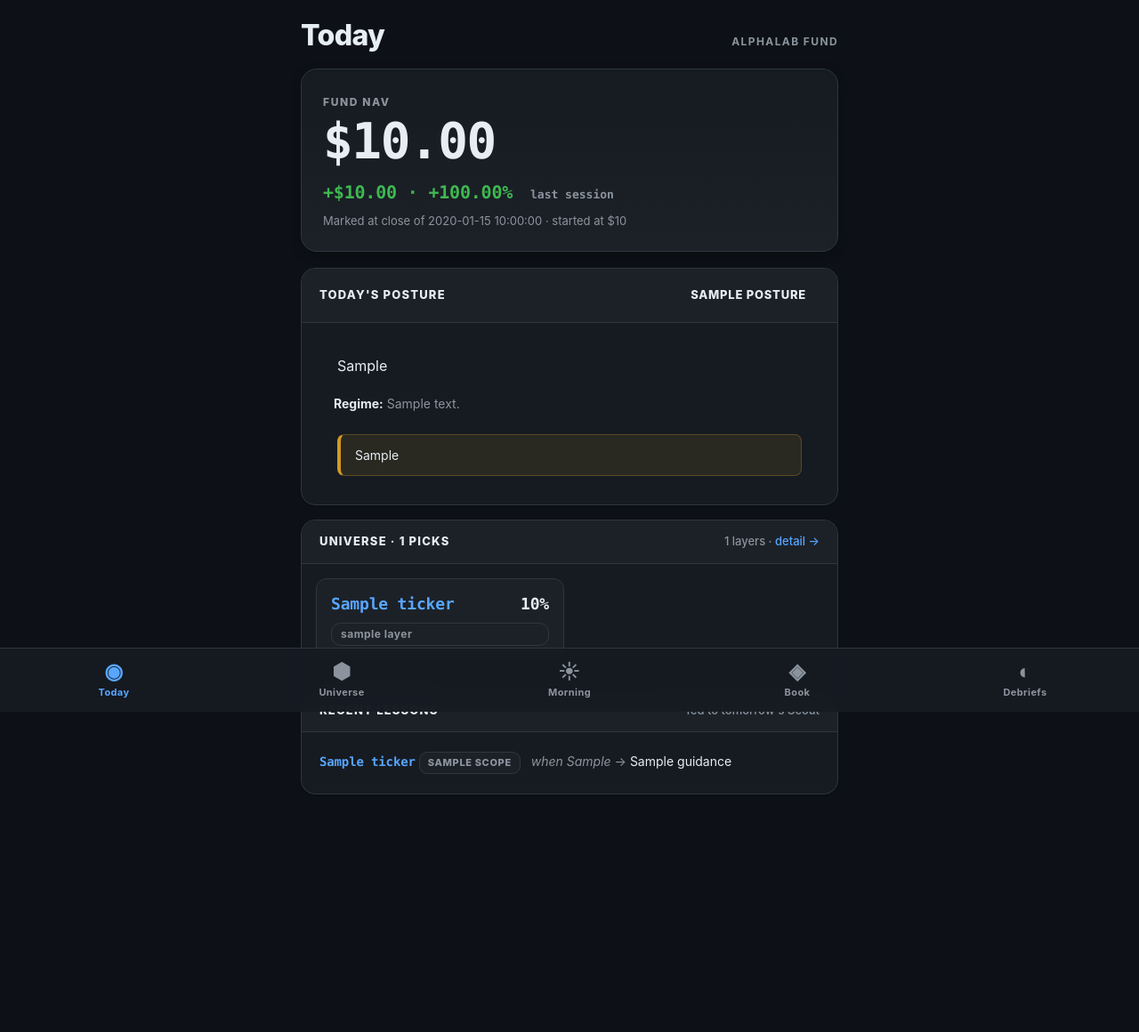
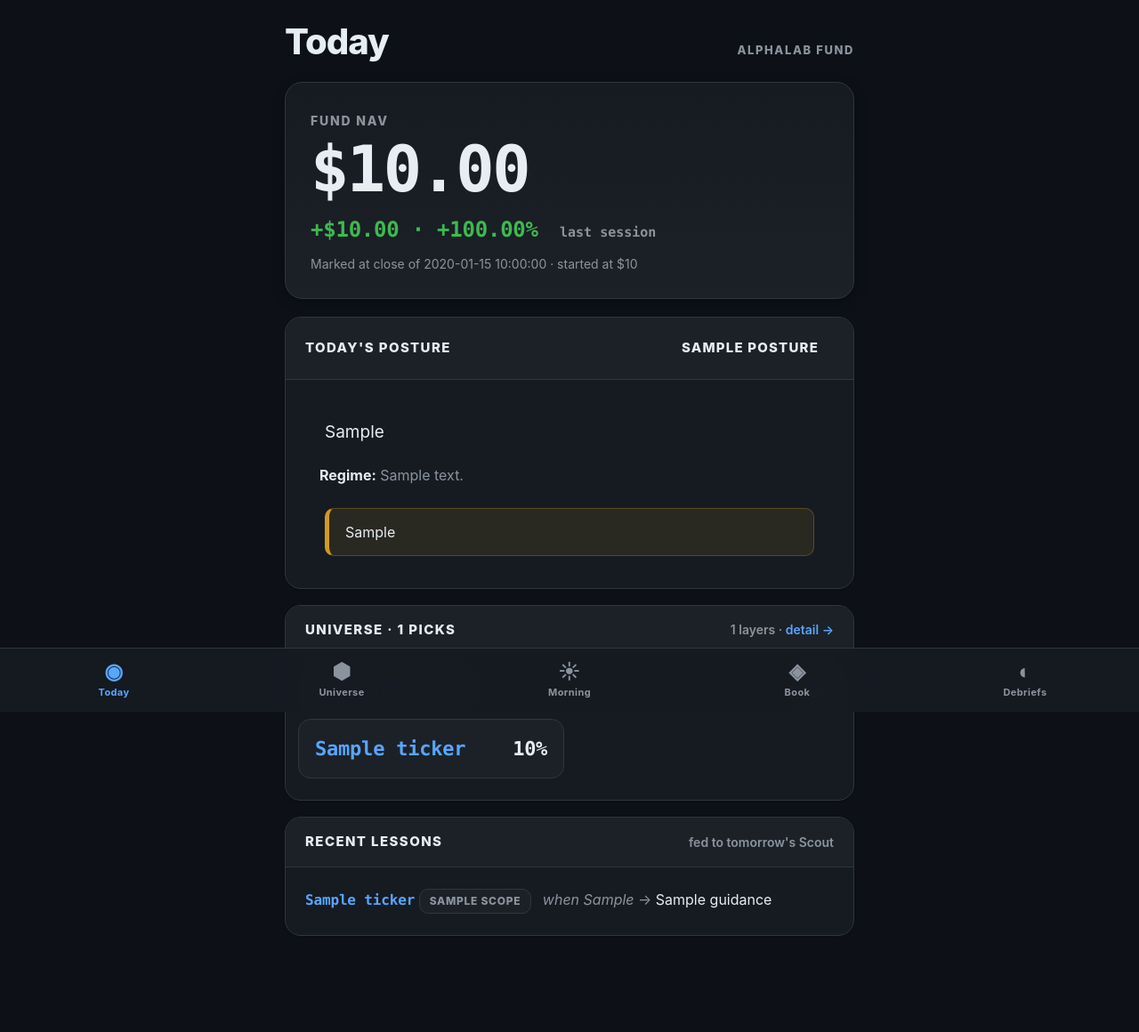
Before and after one commit to vishal0555/alphalens, a Flask app: page / in a window 1280 px wide. Shown: the whole page at 89% size. Before the commit the page ends 893 px from the top, so only its background shows below. Run offline with Flask 3, Linux system fonts and the light colour scheme; the visitor is signed in with stand-in values (Sample User, id 1); a database or web service that is not in the repository returns one stand-in record (values such as "Sample title"); some libraries are stand-ins or nearby versions.

Commit message:
Group picks by AI-stack layer + another font bump
The dashboard's universe section now groups picks under the 8 AI-stack
layers (silicon → hyperscaler → model_lab → infra → power → application
→ device → sovereign), with a per-section header showing the layer
chip, pick count, and aggregate weight. /universe page reorganised
the same way; dropped tickers bundle at the bottom under a 'dropped'
group head.

Font sizes pushed another notch for the bedside-table read:
  • Base body: 17 → 19px; page width 640 → 680.
  • Page title: 32 → 40px (-.025em tracking).
  • Card label: 13 → 15px; card padding 18×20 → 22×22.
  • NAV hero: 56 → 72px (-.035em tracking); PnL line 20 → 24px.
  • Posture thesis: 16 → 19px; risks 14 → 16px; lessons 14 → 16px.
  • Universe tiles: ticker 18 → 22px, weight 18 → 22px; tile uses
    single-row layout (ticker left, weight right) since the layer
    chip is now in the section header above.
  • Layer chip: 12 → 13px; in section headers 16px.
  • Badges (posture/action/outcome/item-status): 13 → 15px /
    12 → 13px respectively.
  • Universe-page picks: ticker 15 → 22px, weight 16 → 22px,
    rationale 11 → 15px.

app.py: new _group_picks_by_layer helper sorts picks within each
layer by weight desc, and orders layers by the canonical compute-to-
periphery sequence. Both dashboard + /universe consume it.

```diff
--- a/app.py
+++ b/app.py
@@ -136,6 +136,36 @@ def _short_dt(s):
 
 # ── Routes ──────────────────────────────────────────────────────────────────
 
+# Display order for AI-stack layers (most compute-heavy first → most peripheral).
+_LAYER_ORDER = [
+    "silicon", "hyperscaler", "model_lab", "infra",
+    "power", "application", "device", "sovereign",
+]
+
+
+def _group_picks_by_layer(picks: list[dict]) -> list[dict]:
+    """[(layer, [pick, pick, ...], total_weight), ...] sorted by total weight desc.
+
+    Picks within a layer are sorted by weight desc. Empty layers are dropped.
+    """
+    by_layer: dict[str, list[dict]] = {}
+    for p in picks or []:
+        by_layer.setdefault(p["layer"], []).append(p)
+    for layer in by_layer:
+        by_layer[layer].sort(key=lambda x: -x["weight_pct"])
+
+    groups = [
+        {"layer": layer, "picks": ps, "total_weight": sum(p["weight_pct"] for p in ps)}
+        for layer, ps in by_layer.items()
+    ]
+    # Sort: known layers in canonical order first, then anything else by total weight.
+    groups.sort(key=lambda g: (
+        _LAYER_ORDER.index(g["layer"]) if g["layer"] in _LAYER_ORDER else 99,
+        -g["total_weight"],
+    ))
+    return groups
+
+
 @app.route("/")
 @_login_required
 def index():
@@ -152,6 +182,7 @@ def index():
         realised = pnl["realised_pnl"] if pnl else None
 
     lessons  = _db.fetch_recent_lessons(limit=5)
+    universe_groups = _group_picks_by_layer(universe.get("picks", [])) if universe else []
 
     db_ok = not (universe is None and briefing is None and nav is None)
 
@@ -160,6 +191,7 @@ def index():
         active="dashboard",
         db_ok=db_ok,
         universe=universe,
+        universe_groups=universe_groups,
         briefing=briefing,
         nav=nav,
         session_hdr=session_hdr,
@@ -174,13 +206,16 @@ def index():
 def universe_page():
     u = _db.fetch_current_universe()
     yesterday = None
+    groups = []
     if u and u is not False:
         yesterday = _db.fetch_previous_universe(u["as_of_date"])
+        groups = _group_picks_by_layer(u.get("picks", []))
     return render_template(
         "universe.html",
         active="universe",
         universe=u,
         yesterday=yesterday,
+        groups=groups,
     )
 
 
--- a/templates/base.html
+++ b/templates/base.html
@@ -31,44 +31,44 @@
       font-family: -apple-system, BlinkMacSystemFont, 'SF Pro Display', 'Inter', 'Segoe UI', sans-serif;
       background: var(--bg);
       color: var(--text);
-      font-size: 17px;
+      font-size: 19px;
       line-height: 1.5;
       overflow-x: hidden;
-      padding-bottom: calc(var(--nav-h) + env(safe-area-inset-bottom, 0px) + 16px);
+      padding-bottom: calc(var(--nav-h) + env(safe-area-inset-bottom, 0px) + 18px);
       -webkit-font-smoothing: antialiased;
       -moz-osx-font-smoothing: grayscale;
     }
-    .page { max-width: 640px; margin: 0 auto; padding: 22px 18px 0; }
+    .page { max-width: 680px; margin: 0 auto; padding: 26px 20px 0; }
 
     /* ── Top header (page title + small subtitle) ─────────── */
     .topbar {
       display: flex; align-items: baseline; justify-content: space-between;
-      margin-bottom: 20px;
+      margin-bottom: 24px;
     }
-    .topbar h1 { font-size: 32px; font-weight: 800; letter-spacing: -.02em; line-height: 1.1; }
-    .topbar .sub { font-size: 12px; color: var(--muted); text-transform: uppercase; letter-spacing: 1.4px; font-weight: 700; }
+    .topbar h1 { font-size: 40px; font-weight: 800; letter-spacing: -.025em; line-height: 1.05; }
+    .topbar .sub { font-size: 13px; color: var(--muted); text-transform: uppercase; letter-spacing: 1.6px; font-weight: 800; }
 
     /* ── Cards ──────────────────────────────────────────── */
     .card {
       background: var(--bg2);
       border: 1px solid var(--border);
-      border-radius: 16px;
-      margin-bottom: 16px;
+      border-radius: 18px;
+      margin-bottom: 18px;
       overflow: hidden;
       box-shadow: 0 1px 2px rgba(0,0,0,.25);
     }
     .card-header {
       background: var(--bg3);
       border-bottom: 1px solid var(--border);
-      padding: 14px 20px;
+      padding: 16px 22px;
       display: flex;
       justify-content: space-between;
       align-items: center;
       gap: 8px;
     }
-    .card-label { font-size: 13px; font-weight: 800; text-transform: uppercase; letter-spacing: 1.2px; color: var(--text); }
-    .card-sub   { font-size: 13px; color: var(--muted); font-weight: 500; }
-    .card-body  { padding: 18px 20px; }
+    .card-label { font-size: 15px; font-weight: 800; text-transform: uppercase; letter-spacing: 1.4px; color: var(--text); }
+    .card-sub   { font-size: 14px; color: var(--muted); font-weight: 600; }
+    .card-body  { padding: 22px 22px; }
     .card-body.tight { padding: 8px 0; }
 
     /* ── PnL / number colouring ─────────────────────────── */
@@ -78,7 +78,7 @@
     .num { font-variant-numeric: tabular-nums; font-family: 'SF Mono', ui-monospace, SFMono-Regular, Menlo, monospace; font-feature-settings: "tnum"; }
 
     /* ── Badges (sized up for visibility) ──────────────── */
-    .badge { display: inline-flex; align-items: center; border-radius: 22px; padding: 5px 14px; font-size: 13px; font-weight: 800; letter-spacing: .06em; border: 1px solid transparent; white-space: nowrap; text-transform: uppercase; }
+    .badge { display: inline-flex; align-items: center; border-radius: 24px; padding: 6px 16px; font-size: 15px; font-weight: 800; letter-spacing: .08em; border: 1px solid transparent; white-space: nowrap; text-transform: uppercase; }
     .badge.aggressive { color: var(--green); background: var(--green-bg); border-color: var(--green-bd); }
     .badge.neutral    { color: var(--muted); background: var(--bg3);      border-color: var(--border); }
     .badge.defensive  { color: var(--red);   background: var(--red-bg);   border-color: var(--red-bd); }
@@ -109,7 +109,7 @@
     .item-status.cancelled      { color: var(--muted); }
 
     /* Layer colour chips (8 AI-stack layers) — sized up */
-    .layer { display: inline-block; padding: 3px 10px; border-radius: 11px; font-size: 12px; font-weight: 700; border: 1px solid var(--border); background: var(--bg3); color: var(--muted); text-transform: lowercase; letter-spacing: .04em; }
+    .layer { display: inline-block; padding: 4px 12px; border-radius: 12px; font-size: 13px; font-weight: 800; border: 1px solid var(--border); background: var(--bg3); color: var(--muted); text-transform: lowercase; letter-spacing: .04em; }
     .layer.silicon     { color: #e3b341; border-color: rgba(227,179,65,.30); background: rgba(227,179,65,.08); }
     .layer.hyperscaler { color: #58a6ff; border-color: rgba(88,166,255,.30); background: rgba(88,166,255,.08); }
     .layer.power       { color: #d2a8ff; border-color: rgba(210,168,255,.30); background: rgba(210,168,255,.08); }
--- a/templates/dashboard.html
+++ b/templates/dashboard.html
@@ -6,43 +6,57 @@
   .nav-block {
     background: linear-gradient(180deg, var(--bg2) 0%, var(--bg3) 100%);
     border: 1px solid var(--border);
-    border-radius: 18px;
-    padding: 28px 24px 24px;
-    margin-bottom: 18px;
-    box-shadow: 0 4px 12px rgba(0,0,0,.30);
+    border-radius: 20px;
+    padding: 32px 28px 28px;
+    margin-bottom: 20px;
+    box-shadow: 0 4px 14px rgba(0,0,0,.32);
   }
-  .nav-label { font-size: 12px; font-weight: 800; letter-spacing: 1.6px; text-transform: uppercase; color: var(--muted); }
-  .nav-value { font-size: 56px; font-weight: 800; margin-top: 6px; line-height: 1.05; letter-spacing: -.025em; }
-  .nav-pnl   { font-size: 20px; font-weight: 800; margin-top: 12px; letter-spacing: -.01em; }
-  .nav-pnl .ago { color: var(--muted); font-size: 13px; font-weight: 600; margin-left: 8px; letter-spacing: 0; }
-  .nav-meta  { font-size: 13px; color: var(--muted); margin-top: 8px; }
+  .nav-label { font-size: 14px; font-weight: 800; letter-spacing: 1.8px; text-transform: uppercase; color: var(--muted); }
+  .nav-value { font-size: 72px; font-weight: 800; margin-top: 8px; line-height: 1; letter-spacing: -.035em; }
+  .nav-pnl   { font-size: 24px; font-weight: 800; margin-top: 14px; letter-spacing: -.01em; }
+  .nav-pnl .ago { color: var(--muted); font-size: 15px; font-weight: 600; margin-left: 10px; letter-spacing: 0; }
+  .nav-meta  { font-size: 14px; color: var(--muted); margin-top: 10px; }
 
-  .thesis { padding: 18px 20px; font-size: 16px; line-height: 1.6; }
-  .regime-line { font-size: 14px; color: var(--muted); padding: 0 20px 16px; line-height: 1.55; }
+  .thesis { padding: 22px 22px; font-size: 19px; line-height: 1.55; }
+  .regime-line { font-size: 16px; color: var(--muted); padding: 0 22px 18px; line-height: 1.55; }
   .regime-line strong { color: var(--text); }
+
+  /* ── Grouped universe sections ───────────────────────── */
+  .uni-section { padding: 0; border-top: 1px solid var(--border2); }
+  .uni-section:first-child { border-top: none; }
+  .uni-section-head {
+    display: flex; align-items: center; justify-content: space-between;
+    padding: 14px 20px 8px;
+  }
+  .uni-section-head .lhs { display: flex; align-items: center; gap: 10px; }
+  .uni-section-head .layer { font-size: 16px; padding: 6px 14px; border-radius: 14px; }
+  .uni-section-head .total {
+    font-family: 'SF Mono', ui-monospace, SFMono-Regular, Menlo, monospace;
+    font-variant-numeric: tabular-nums;
+    font-size: 18px; font-weight: 800; letter-spacing: -.01em; color: var(--text);
+  }
+  .uni-section-head .count { font-size: 13px; color: var(--muted); font-weight: 600; }
 
   .uni-grid {
     display: grid;
     grid-template-columns: repeat(2, 1fr);
     gap: 12px;
-    padding: 16px;
+    padding: 4px 14px 16px;
   }
   .uni-tile {
     background: var(--bg3); border: 1px solid var(--border);
-    border-radius: 12px; padding: 14px 16px;
-    display: flex; flex-direction: column; gap: 8px;
-    transition: border-color .15s;
+    border-radius: 14px; padding: 16px 18px;
+    display: flex; align-items: center; justify-content: space-between; gap: 10px;
   }
-  .uni-tile .top { display: flex; justify-content: space-between; align-items: baseline; gap: 6px; }
-  .uni-tile .ticker { font-size: 18px; }
-  .uni-tile .weight { font-size: 18px; font-weight: 800; letter-spacing: -.01em; }
+  .uni-tile .ticker { font-size: 22px; }
+  .uni-tile .weight { font-size: 22px; font-weight: 800; letter-spacing: -.015em; }
 
-  .risk { padding: 12px 16px; background: var(--amber-bg); border: 1px solid var(--amber-bd); border-left: 4px solid var(--amber); border-radius: 8px; font-size: 14px; line-height: 1.5; margin: 8px 20px; }
+  .risk { padding: 14px 18px; background: var(--amber-bg); border: 1px solid var(--amber-bd); border-left: 5px solid var(--amber); border-radius: 10px; font-size: 16px; line-height: 1.5; margin: 8px 22px; }
 
-  .lesson { padding: 14px 20px; border-bottom: 1px solid var(--border2); font-size: 14px; line-height: 1.55; }
+  .lesson { padding: 16px 22px; border-bottom: 1px solid var(--border2); font-size: 16px; line-height: 1.55; }
   .lesson:last-child { border-bottom: none; }
   .lesson .when { color: var(--muted); font-style: italic; }
-  .lesson .scope-tag { display: inline-block; padding: 3px 9px; border-radius: 9px; background: var(--bg3); border: 1px solid var(--border); font-size: 11px; font-weight: 800; text-transform: uppercase; letter-spacing: .06em; color: var(--muted); margin-right: 8px; }
+  .lesson .scope-tag { display: inline-block; padding: 4px 11px; border-radius: 10px; background: var(--bg3); border: 1px solid var(--border); font-size: 12px; font-weight: 800; text-transform: uppercase; letter-spacing: .06em; color: var(--muted); margin-right: 8px; }
 </style>
 {% endblock %}
 
@@ -106,21 +120,31 @@
 </div>
 {% endif %}
 
-{# ─── Universe tiles ──────────────────────────────────── #}
-{% if universe and universe.picks %}
+{# ─── Universe — grouped by AI-stack layer ─────────────── #}
+{% if universe_groups %}
 <div class="card">
   <div class="card-header">
     <span class="card-label">Universe · {{ universe.picks|length }} picks</span>
-    <span class="card-sub">{{ universe.layer_coverage|length }} layers · <a href="/universe" style="color: var(--accent); text-decoration: none;">detail →</a></span>
+    <span class="card-sub">{{ universe_groups|length }} layers · <a href="/universe" style="color: var(--accent); text-decoration: none;">detail →</a></span>
   </div>
-  <div class="uni-grid">
-    {% for p in universe.picks %}
-    <div class="uni-tile">
-      <div class="top">
-        <span class="ticker">{{ p.ticker }}</span>
-        <span class="num weight">{{ '%.0f'|format(p.weight_pct) }}%</span>
+  <div class="card-body tight">
+    {% for g in universe_groups %}
+    <div class="uni-section">
+      <div class="uni-section-head">
+        <div class="lhs">
+          <span class="layer {{ g.layer }}">{{ g.layer }}</span>
+          <span class="count">{{ g.picks|length }} {% if g.picks|length == 1 %}pick{% else %}picks{% endif %}</span>
+        </div>
+        <span class="total">{{ '%.0f'|format(g.total_weight) }}%</span>
       </div>
-      <span class="layer {{ p.layer }}">{{ p.layer }}</span>
+      <div class="uni-grid">
+        {% for p in g.picks %}
+        <div class="uni-tile">
+          <span class="ticker">{{ p.ticker }}</span>
+          <span class="num weight">{{ '%.0f'|format(p.weight_pct) }}%</span>
+        </div>
+        {% endfor %}
+      </div>
     </div>
     {% endfor %}
   </div>
```
Also changed, not shown: templates/universe.html (+54 -27 lines).
